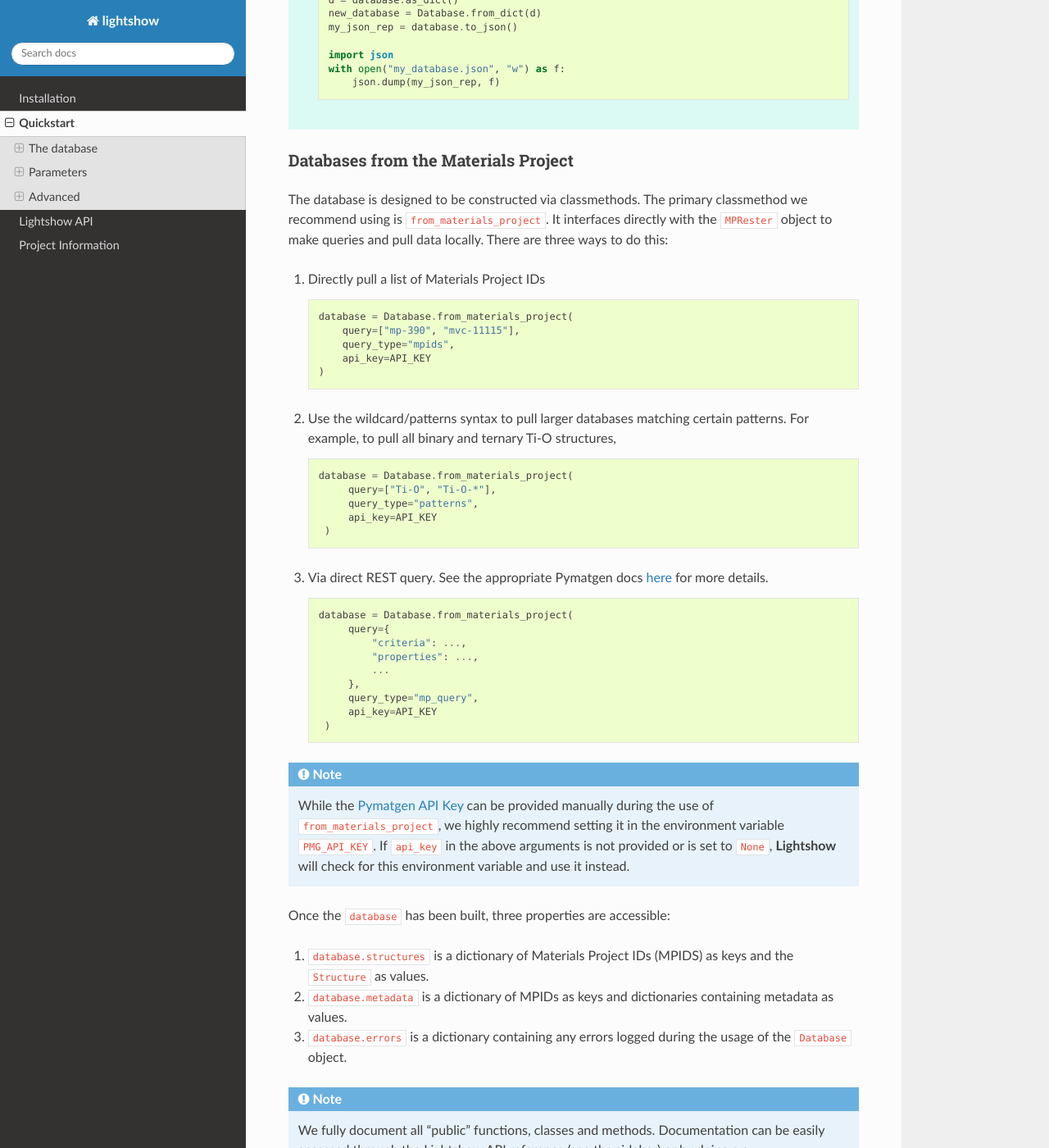
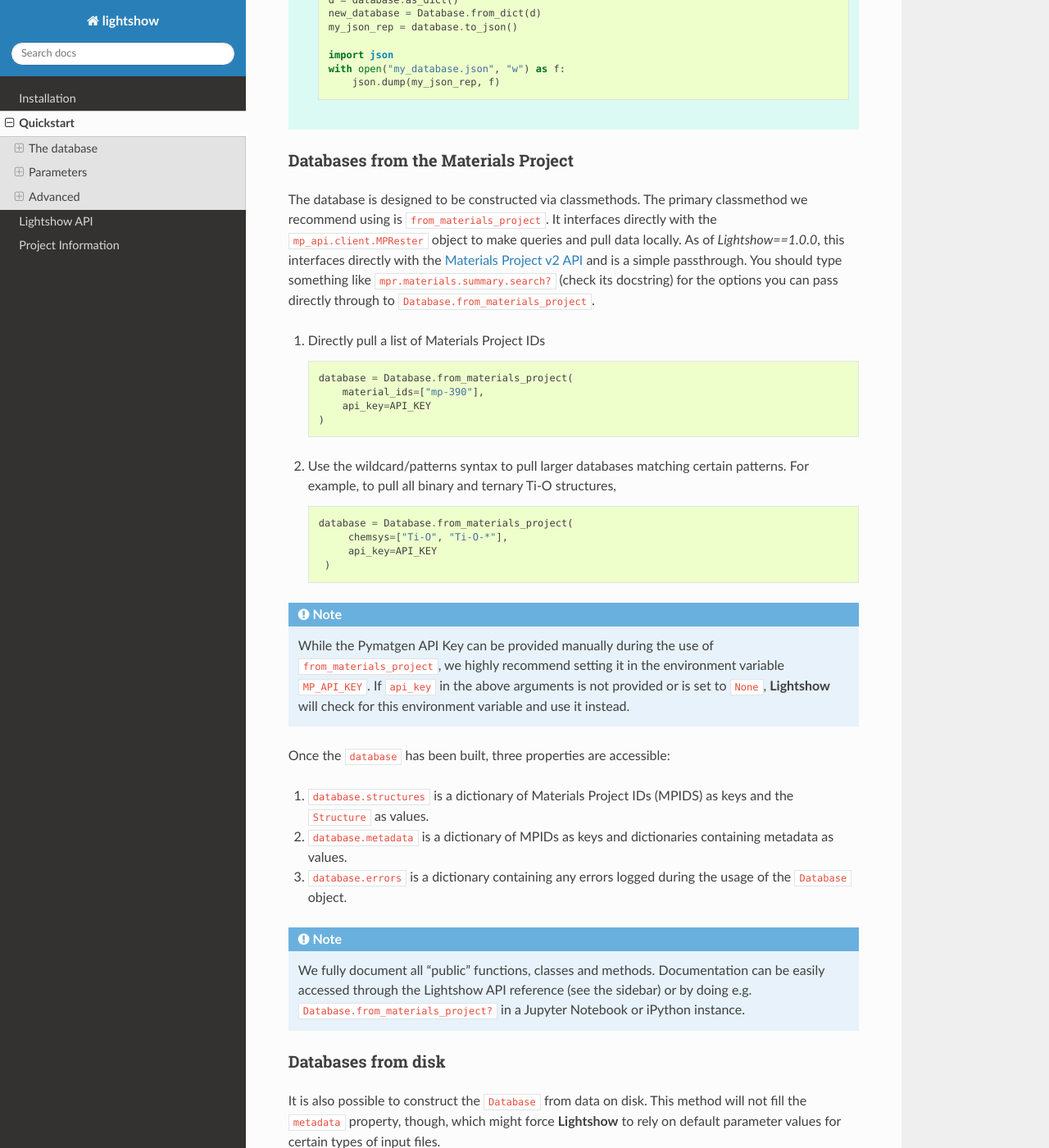
Before and after one commit to AI-multimodal/Lightshow, a Sphinx documentation site: the page built from docs/source/quickstart.rst, in a window 1280 px wide and 1400 px high, scrolled down 786 px. Shown: the whole window at 82% size. Built offline with Sphinx 7.4.7 and the Read the Docs theme 2.0.0, drawn with Linux system fonts in a browser that asks for light colours; the version number could not be read and is left out.

Commit message:
Update docs accordingly

```diff
--- a/docs/source/quickstart.rst
+++ b/docs/source/quickstart.rst
@@ -37,15 +37,14 @@ Begin by importing the ``Database`` object.
 Databases from the Materials Project
 ------------------------------------
 
-The database is designed to be constructed via classmethods. The primary classmethod we recommend using is ``from_materials_project``. It interfaces directly with the ``MPRester`` object to make queries and pull data locally. There are three ways to do this:
+The database is designed to be constructed via classmethods. The primary classmethod we recommend using is ``from_materials_project``. It interfaces directly with the ``mp_api.client.MPRester`` object to make queries and pull data locally. As of `Lightshow==1.0.0`, this interfaces directly with the `Materials Project v2 API <https://next-gen.materialsproject.org/api>`_ and is a simple passthrough. You should type something like ``mpr.materials.summary.search?`` (check its docstring) for the options you can pass directly through to ``Database.from_materials_project``.
 
 #. Directly pull a list of Materials Project IDs
 
    .. code-block:: python
 
         database = Database.from_materials_project(
-            query=["mp-390", "mvc-11115"],
-            query_type="mpids",
+            material_ids=["mp-390"],
             api_key=API_KEY
         )
 
@@ -54,28 +53,13 @@ The database is designed to be constructed via classmethods. The primary classme
    .. code-block:: python
 
        database = Database.from_materials_project(
-            query=["Ti-O", "Ti-O-*"],
-            query_type="patterns",
-            api_key=API_KEY
-        )
-
-#. Via direct REST query. See the appropriate Pymatgen docs `here <https://pymatgen.org/pymatgen.ext.matproj.html?highlight=mprester#pymatgen.ext.matproj.MPRester.query>`__ for more details.
-
-   .. code-block:: python
-
-       database = Database.from_materials_project(
-            query={
-                "criteria": ...,
-                "properties": ...,
-                ...
-            },
-            query_type="mp_query",
+            chemsys=["Ti-O", "Ti-O-*"],
             api_key=API_KEY
         )
 
 .. note::
 
-    While the `Pymatgen API Key <https://legacy.materialsproject.org/open>`_ can be provided manually during the use of ``from_materials_project``, we highly recommend setting it in the environment variable ``PMG_API_KEY``. If ``api_key`` in the above arguments is not provided or is set to ``None``, **Lightshow** will check for this environment variable and use it instead.
+    While the Pymatgen API Key can be provided manually during the use of ``from_materials_project``, we highly recommend setting it in the environment variable ``MP_API_KEY``. If ``api_key`` in the above arguments is not provided or is set to ``None``, **Lightshow** will check for this environment variable and use it instead.
 
 Once the ``database`` has been built, three properties are accessible:
 
```
